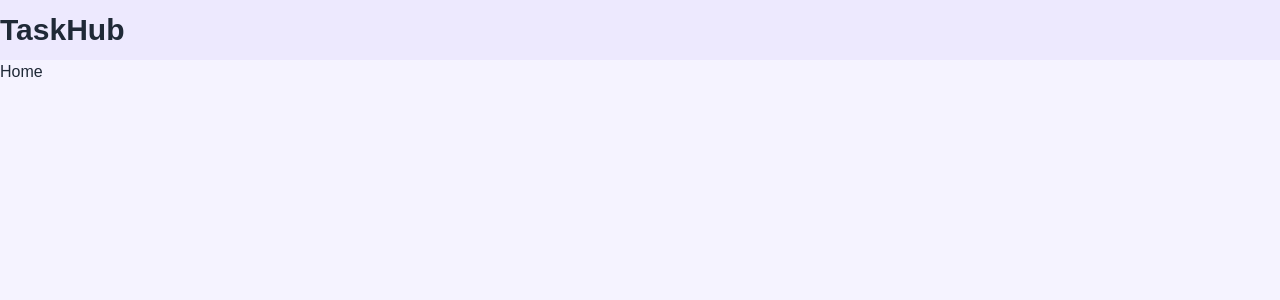
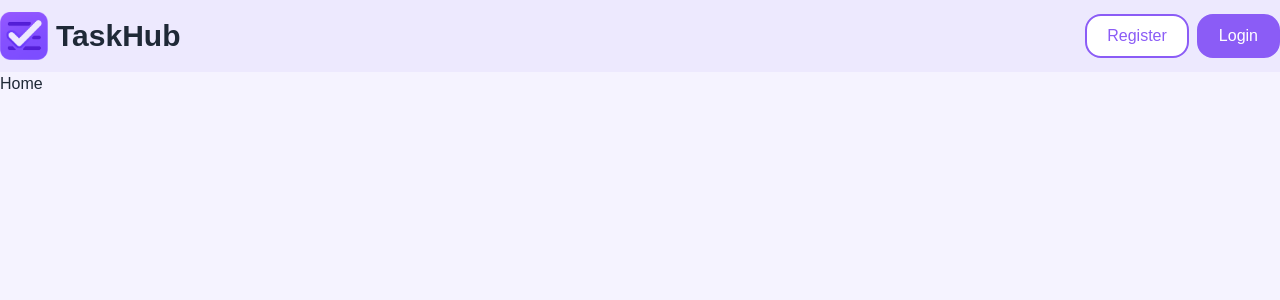
Before and after one commit to Nick8582/TaskHub-Frontend, a Next.js app: page / in a window 1280 px wide. Shown: the top 300 px of the page. Built offline with nearby package versions, Linux system fonts and the light colour scheme.

Commit message:
add: style

```diff
--- a/src/app/layout.tsx
+++ b/src/app/layout.tsx
@@ -13,7 +13,6 @@ export const metadata: Metadata = {
   },
   description: "",
   manifest: "manifest.json",
-  themeColor: "#ffffff",
   appleWebApp: {
     capable: true,
     title: SITE_NAME,
--- a/src/data/tasks.data.ts
+++ b/src/data/tasks.data.ts
@@ -45,7 +45,7 @@ export const MockTasks: ITask[] = [
       { id: "3-1", title: "Prepare contract", isCompleted: true },
       { id: "3-2", title: "Confirm meeting time", isCompleted: true },
       { id: "3-3", title: "Prepare demo materials", isCompleted: true },
-      { id: "3-4", title: "Share agenda with client", isCompleted: false },
+      { id: "3-4", title: "Share agenda with client", isCompleted: true },
       { id: "3-5", title: "Book meeting room", isCompleted: false },
     ],
     comments: ["Client agreed to terms", "Reschedule signing for next week"],
--- a/src/processes/layouts/dashboard/ui/sidebar/navigation.tsx
+++ b/src/processes/layouts/dashboard/ui/sidebar/navigation.tsx
@@ -22,15 +22,16 @@ export const NavigationDashboard: FC = () => {
   return (
     <nav className="w-full">
       <p className="text-gray-text mb-2 text-lg">Main menu</p>
-      <ul>
+      <ul className="flex flex-col gap-1">
         {NAVIGATION_LINK.map((item, index) => {
           return (
             <li key={index}>
               <Link
                 href={item.href}
                 className={cn(
-                  "text-gray-text flex items-center gap-2 p-3",
-                  router === item.href && "bg-primary rounded-3xl text-white"
+                  "text-gray-text hover:bg-primary-light/20 flex items-center gap-2 rounded-3xl p-3 transition-all",
+                  router === item.href &&
+                    "bg-primary hover:bg-primary-dark rounded-3xl text-white"
                 )}
               >
                 <LucideIcon name={item.icon} />
--- /dev/null
+++ b/src/processes/layouts/home/ui/header/buttons.tsx
@@ -0,0 +1,25 @@
+"use client"
+
+import type { FC } from "react"
+import Link from "next/link"
+
+import { RouteHome } from "@/src/shared/constants/route.constants"
+
+export const HeaderHomeButtons: FC = () => {
+  return (
+    <div className="flex gap-2">
+      <Link
+        className="border-primary-light bg-hard-white text-primary-light hover:text-hard-white hover:bg-primary-dark cursor-pointer rounded-2xl border-2 px-5 py-2 transition-all"
+        href={RouteHome.REGISTER}
+      >
+        Register
+      </Link>
+      <Link
+        className="bg-primary-light text-hard-white border-primary-light hover:bg-primary-dark cursor-pointer rounded-2xl border-2 px-5 py-2 transition-all"
+        href={RouteHome.LOGIN}
+      >
+        Login
+      </Link>
+    </div>
+  )
+}
--- a/src/processes/layouts/home/ui/header/index.tsx
+++ b/src/processes/layouts/home/ui/header/index.tsx
@@ -1,19 +1,31 @@
 import type { FC } from "react"
+import Image from "next/image"
 import Link from "next/link"
 
+import LogoImage from "@/public/image/logo.png"
+
+import { HeaderHomeButtons } from "@/src/processes/layouts/home/ui/header/buttons"
 import { RouteHome } from "@/src/shared/constants/route.constants"
 import { SITE_NAME } from "@/src/shared/constants/seo.constants"
 
 export const HeaderHome: FC = () => {
   return (
     <header className="bg-gray-sidebar">
-      <div className="container mx-auto w-full py-3">
+      <div className="container mx-auto flex w-full items-center justify-between py-3">
         <Link
           href={RouteHome.HOME}
-          className="text-gray-text text-3xl font-bold"
+          className="text-gray-text flex items-center gap-2 text-3xl font-bold"
         >
+          <Image
+            src={LogoImage}
+            alt="Logo"
+            priority
+            className="block w-full max-w-12 object-contain"
+          />
           {SITE_NAME}
         </Link>
+
+        <HeaderHomeButtons />
       </div>
     </header>
   )
--- a/src/processes/styles/globals.css
+++ b/src/processes/styles/globals.css
@@ -51,8 +51,8 @@
   --color-dark-gray-text: #e5e7eb;
   --color-dark-gray-border: #373052;
 
-  --color-dark-status-complete: #34d399;
-  --color-dark-status-inprogress: #fcd34d;
+  --color-dark-status-complete: #10b981;
+  --color-dark-status-inprogress: #f59e0b;
   --color-dark-status-overdue: #f87171;
   --color-dark-status-scheduled: #a78bfa;
 
--- a/src/shared/constants/route.constants.ts
+++ b/src/shared/constants/route.constants.ts
@@ -13,6 +13,8 @@ export type RouteDashboard =
 
 export const RouteHome = {
   HOME: "/",
+  LOGIN: "/login",
+  REGISTER: "/register",
 } as const
 
 export type RouteHome = (typeof RouteHome)[keyof typeof RouteHome]
--- /dev/null
+++ b/src/shared/ui/progress/index.tsx
@@ -0,0 +1,45 @@
+"use client"
+
+import { useEffect, useState, type FC } from "react"
+
+import { CircleCheckBig } from "lucide-react"
+
+interface ProgressBarProps {
+  progress: number
+}
+
+export const ProgressBar: FC<ProgressBarProps> = ({ progress }) => {
+  const [animatedProgress, setAnimatedProgress] = useState(0)
+
+  useEffect(() => {
+    const timeout = setTimeout(() => {
+      setAnimatedProgress(progress)
+    }, 100)
+    return () => clearTimeout(timeout)
+  }, [progress])
+
+  const getColorClass = () => {
+    if (progress === 100) return "bg-status-complete"
+    if (progress >= 70) return "bg-status-inprogress"
+    if (progress >= 40) return "bg-status-scheduled"
+    return "bg-status-overdue"
+  }
+
+  return (
+    <div className="mb-3 h-10 w-full overflow-hidden rounded-full bg-gray-200">
+      <div
+        className={`${getColorClass()} duration-3000 flex h-full items-center justify-center bg-[repeating-linear-gradient(45deg,rgba(255,255,255,0.1)_0,rgba(255,255,255,0.1)_10px,transparent_10px,transparent_20px)] text-sm font-semibold text-white transition-all ease-out`}
+        style={{ width: `${animatedProgress}%` }}
+      >
+        {progress === 100 ? (
+          <span className="flex items-center gap-1">
+            <CircleCheckBig className="h-4 w-4" />
+            Done
+          </span>
+        ) : (
+          `${progress}%`
+        )}
+      </div>
+    </div>
+  )
+}
--- a/src/shared/ui/task/index.tsx
+++ b/src/shared/ui/task/index.tsx
@@ -5,6 +5,7 @@ import { Folder, Link, MessageCircleMore, Pencil, Plus } from "lucide-react"
 
 import type { ITask } from "@/src/shared/types/task.types"
 import { Card } from "@/src/shared/ui/card"
+import { ProgressBar } from "@/src/shared/ui/progress"
 
 interface TaskProps {
   task: ITask
@@ -17,8 +18,8 @@ export const Task: FC<TaskProps> = ({ task }) => {
 
   return (
     <Card color="dashboard">
-      <div className="mb-4 flex items-center justify-between gap-1.5">
-        <div className="bg-primary-light/10 text-primary flex h-10 w-10 items-center justify-center rounded-full p-1">
+      <div className="mb-1 flex items-center justify-between gap-1.5">
+        <div className="bg-primary-light/10 text-primary mr-2 flex h-10 w-10 items-center justify-center rounded-full p-1">
           <task.icon />
         </div>
         <span className="text-lg/tight font-bold">{task.title}</span>
@@ -36,20 +37,13 @@ export const Task: FC<TaskProps> = ({ task }) => {
           ))}
         </div>
       </div>
-      <div className="mb-3">
+      <div className="text-gray-text mb-3 opacity-45">
         <span>
           Due: {Math.ceil((+task.dueDate - Date.now()) / (1000 * 60 * 60 * 24))}{" "}
           days
         </span>
       </div>
-      <div className="bg-gray-sidebar relative mb-3 w-full rounded-3xl py-8">
-        <span
-          className="bg-primary text-hard-white absolute bottom-0 left-0 top-0 flex items-center justify-center rounded-3xl"
-          style={{ width: progress + "%" }}
-        >
-          {progress}%
-        </span>
-      </div>
+      <ProgressBar progress={progress} />
       <div className="flex items-center justify-between">
         <div className="flex items-center gap-4">
           <span className="flex items-center gap-1">
```
Also changed, not shown: public/image/logo.png (added).
